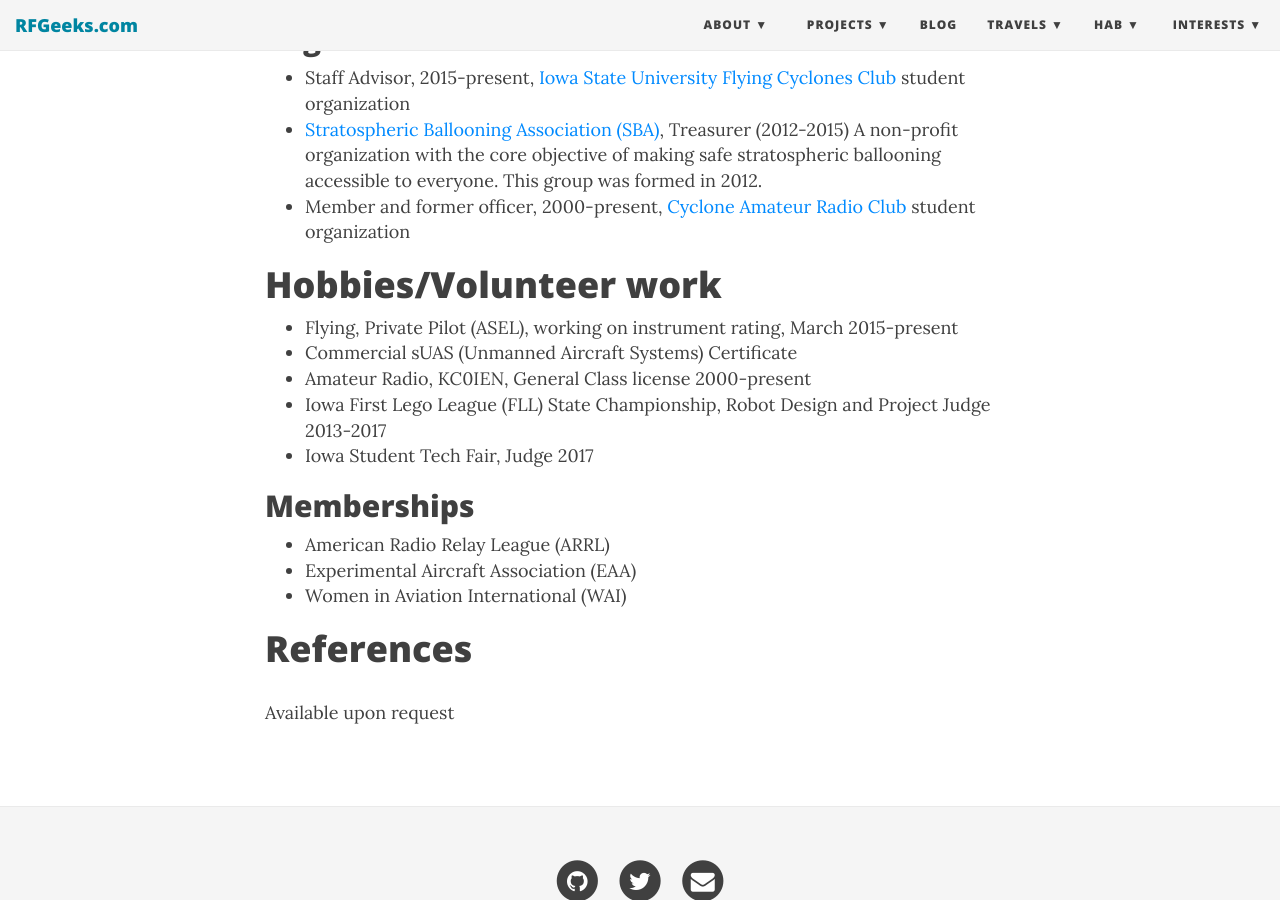
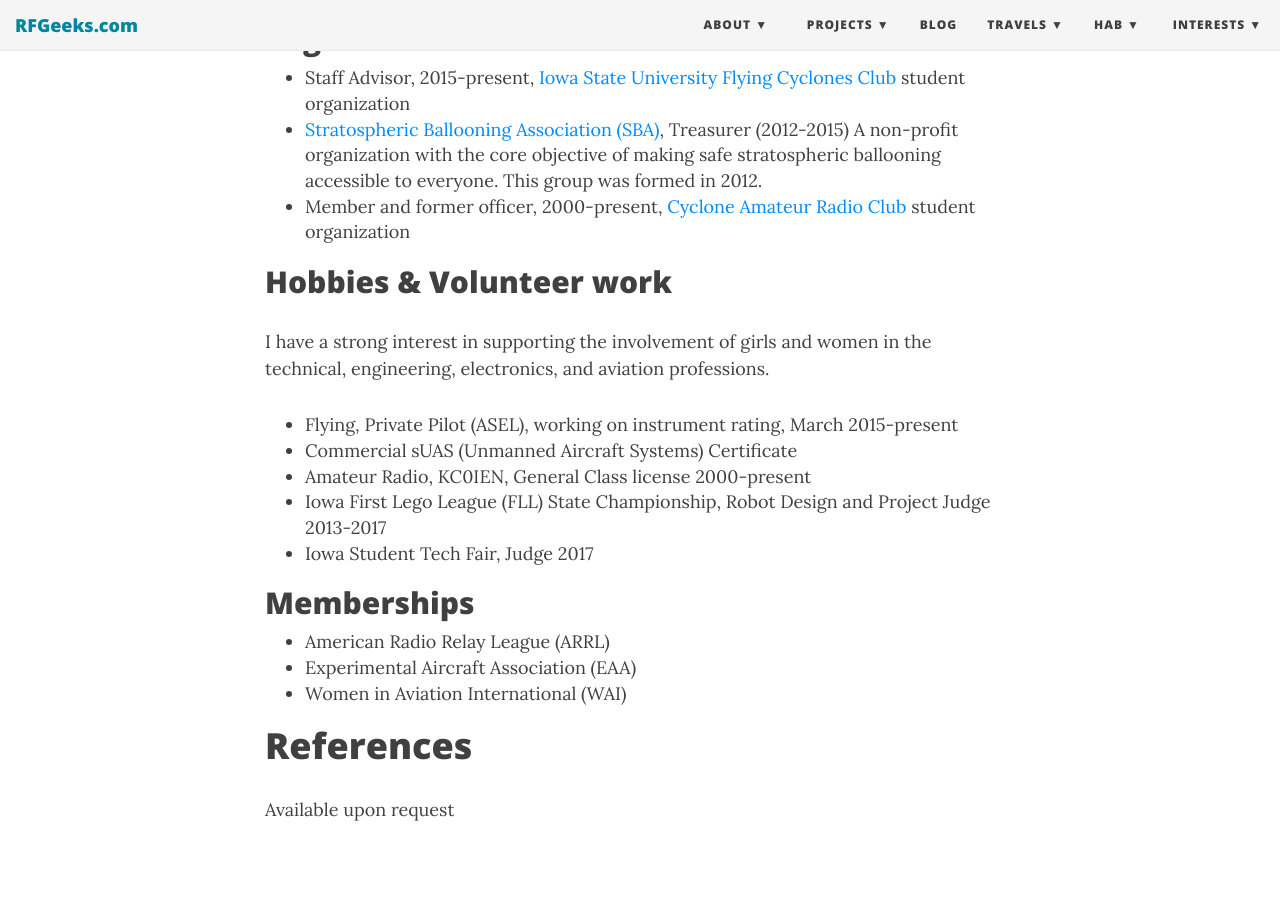
Before and after one commit to matgyver/matgyver.github.com, a Jekyll site: the page built from aboutme_jen.md, in a window 1280 px wide and 900 px high, scrolled down 2320 px. Built offline with Jekyll 4.4.1, drawn with Linux system fonts in a browser that asks for light colours; nearby versions of some CDN libraries.

Commit message:
More tidying

```diff
--- a/aboutme_jen.md
+++ b/aboutme_jen.md
@@ -28,7 +28,7 @@
 
 Employment
 ----------
-Systems Analyst II- [Biology IT](biology-it.iastate.edu), [Genetics, Development, Cell Biology (GDCB)](https://www.gdcb.iastate.edu/), [College of Liberal Arts and Sciences](https://it.las.iastate.edu/), Iowa State University Ames, IA.  March 2012 - present
+Systems Analyst II- [Biology IT](http://biology-it.iastate.edu), [Genetics, Development, Cell Biology (GDCB)](https://www.gdcb.iastate.edu/), [College of Liberal Arts and Sciences](https://it.las.iastate.edu/), Iowa State University Ames, IA.  March 2012 - present
 
 Responsibilities - As part of the Biology IT team, I support faculty, staff, and students in the biological sciences specifically those in GDCB.  This includes teaching, instructional, and research laboratories and administrative groups.  Supervises and manages approximately 5-6 student technicians.  Provides software and hardware purchasing guidance and ordering and support for Dell and Apple devices and a large variety closed and open source software packages - particularly Microsoft Office, Adobe Creative Cloud, R, MATLAB, ImageJ/Fiji, Google Earth Pro, SAS, JMP, ArcGIS.  Deploys and maintains computers and systems attached to specialty instruments (mostly microscope and imaging equipment) and other scientific equipment connected to the network.
 
@@ -65,8 +65,10 @@
 + [Stratospheric Ballooning Association (SBA)](http://www.stratoballooning.org), Treasurer (2012-2015) A non-profit organization with the core objective of making safe stratospheric ballooning accessible to everyone. This group was formed in 2012.
 + Member and former officer, 2000-present, [Cyclone Amateur Radio Club](https://www.stuorg.iastate.edu/site/carc) student organization
 
-Hobbies/Volunteer work
-======================
+Hobbies & Volunteer work
+-----------------
+I have a strong interest in supporting the involvement of girls and women in the technical, engineering, electronics, and aviation professions.
+
 + Flying, Private Pilot (ASEL), working on instrument rating, March 2015-present
 + Commercial sUAS (Unmanned Aircraft Systems) Certificate
 + Amateur Radio, KC0IEN, General Class license 2000-present
```
